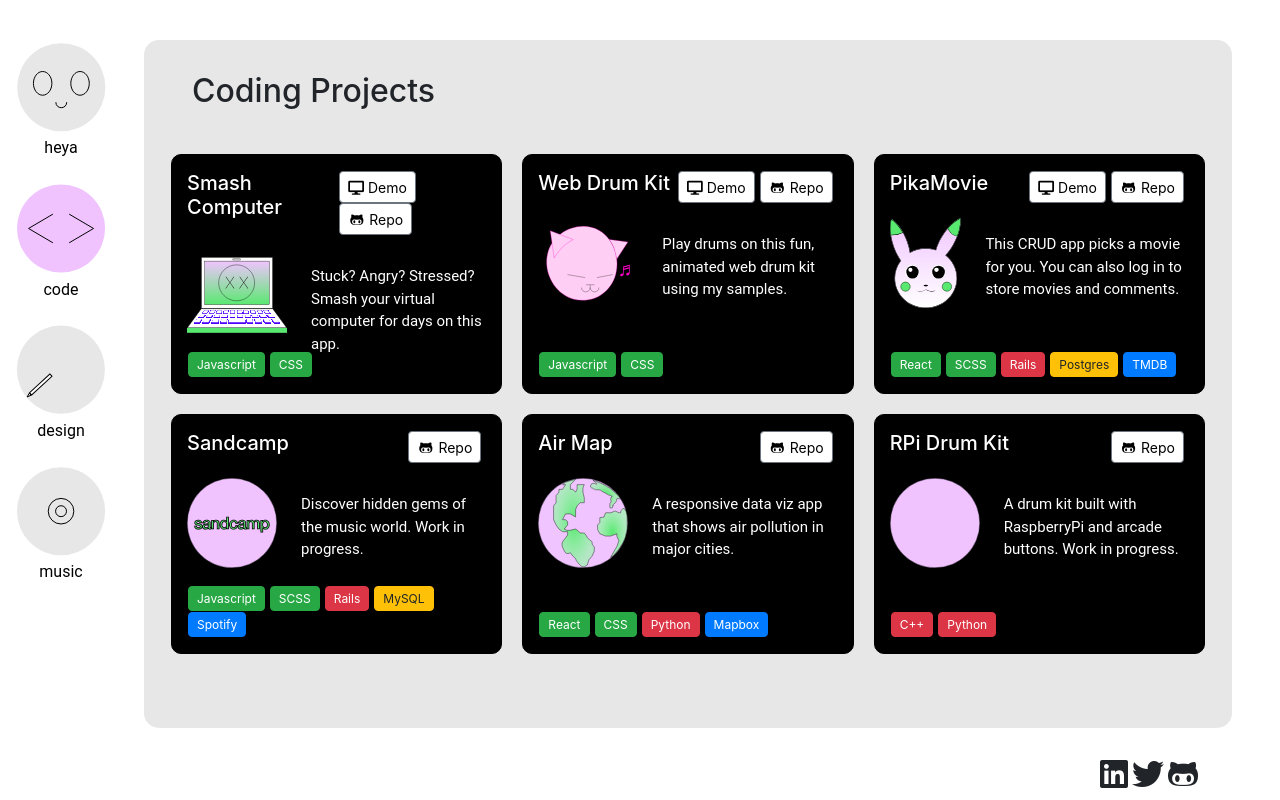
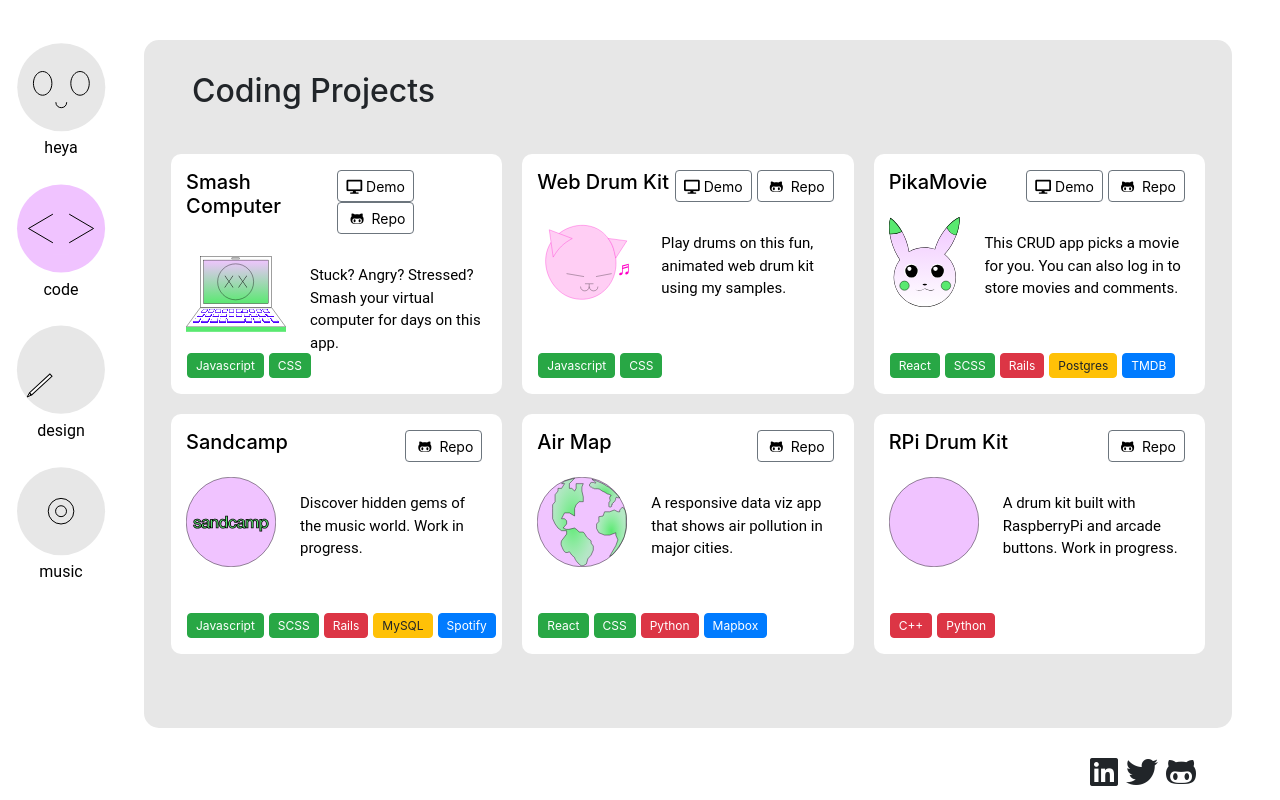
Before and after one commit to Heyabird/portfolio, a React (Create React App) app: page /about in a window 1280 px wide. Built offline with nearby package versions, Linux system fonts and the light colour scheme.

Commit message:
make project tile background white

```diff
--- a/src/App.css
+++ b/src/App.css
@@ -27,7 +27,7 @@ p {
 }
 
 .fab {
-  margin: 2px;
+  margin: 4px;
 }
 
 /* PROJECT PAGE */
@@ -64,16 +64,16 @@ p {
 }
 
 .code-project {
+  background-color: white;
   background-size: 100%;
   background-position: 50%;
-  color: white;
+  color: black;
   position: relative;
   margin: 1rem;
   width: 34%;
   height: 240px;
-  border: 1px solid black;
+  /* border: 1px solid black; */
   border-radius: 10px;
-  background-color: black;
   padding: 1rem;
 }
 
```
